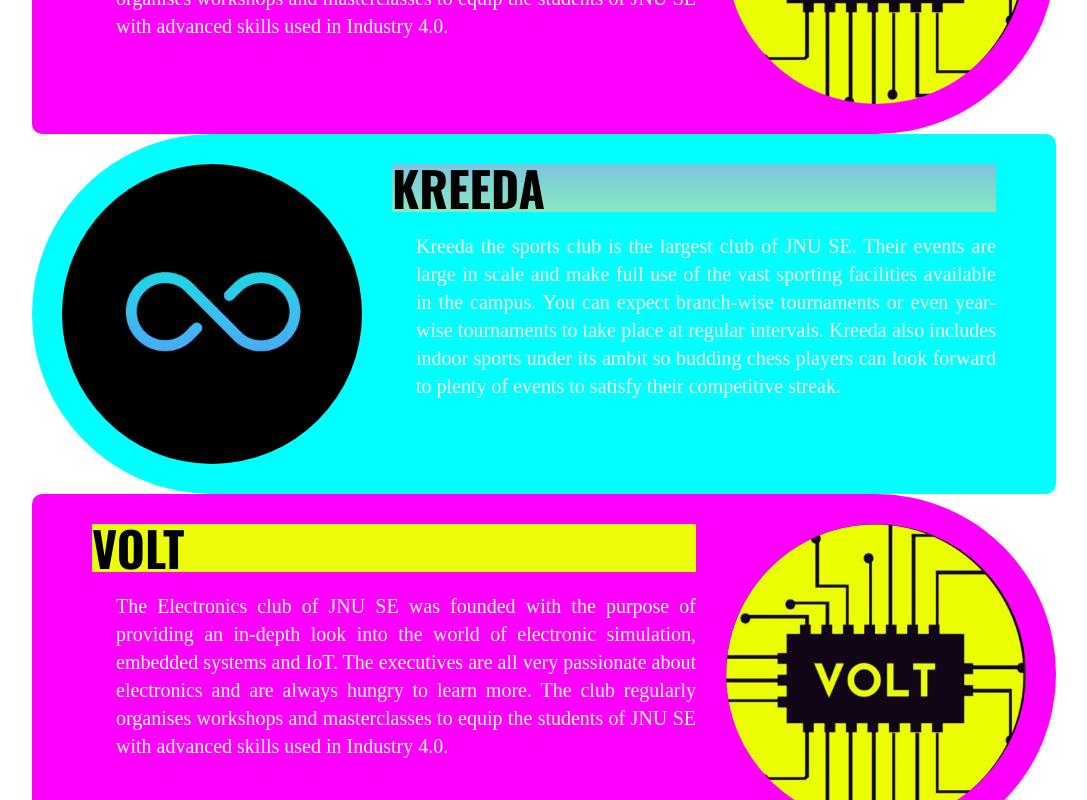
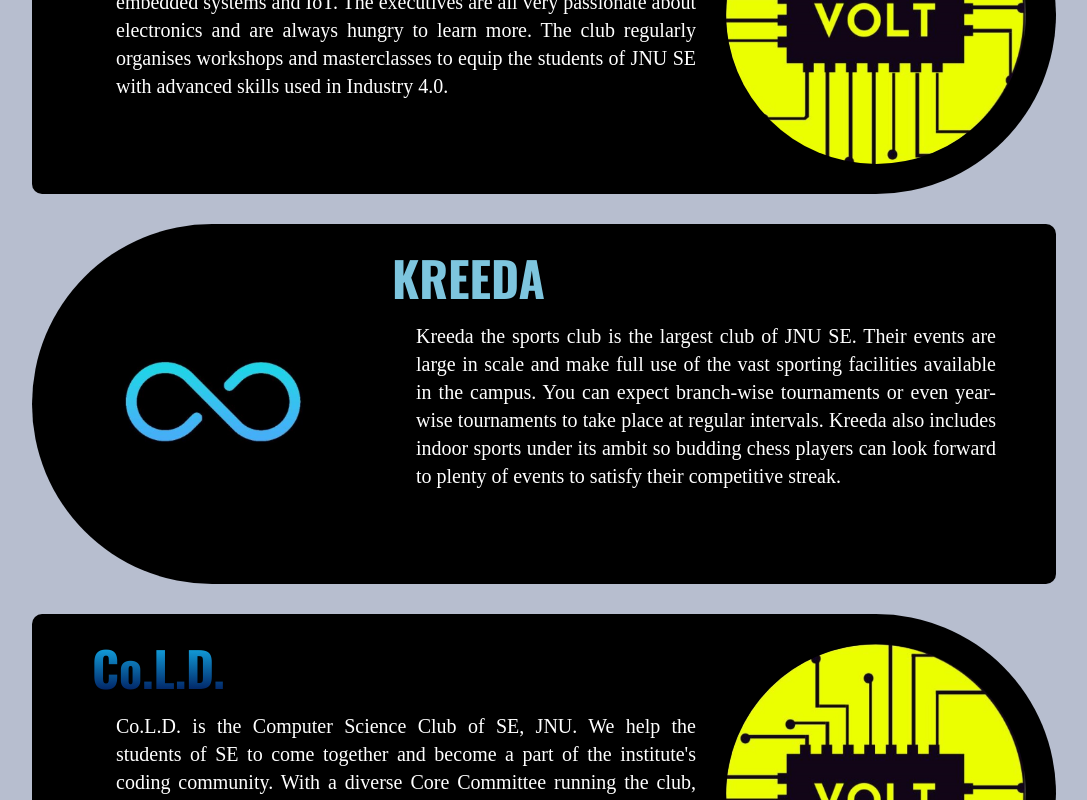
Before and after one commit to dsangule/web-feb, a Next.js app: page /clubs in a window 1280 px wide. Shown: the part 740-1540 px from the top of the page, without its empty margins (96-1183 px from the left). Built offline with nearby package versions, Linux system fonts and the light colour scheme; a web font is replaced by a local one.

Commit message:
login page created, clubs updated

```diff
--- /dev/null
+++ b/src/app/login/page.js
@@ -0,0 +1,13 @@
+import Layout from '@/components/Layout'
+import Login from '@/components/Login'
+import React from 'react'
+
+function login() {
+  return (
+    <Layout>
+        <Login />
+    </Layout>
+  )
+}
+
+export default login
--- a/src/components/Clubs/ClubItem.jsx
+++ b/src/components/Clubs/ClubItem.jsx
@@ -11,13 +11,15 @@ function ClubItem({item}) {
       flexDirection: (item.imgpos==="l")?"row":"row-reverse",
       paddingLeft: "30px",
       paddingRight: "30px",
+      marginTop: "30px",
     }}>
       <Image src={item.logosrc} height={300} width={300} className="rounded-full h-[300px] my-auto" />
       <div className="m-[30px]">
         <p className="font-oswald font-bold text-5xl mb-5"
           style={{
             background: item.color,
-
+            backgroundClip: "text",
+            color: "transparent",
           }}
         >
           {item.name}
--- a/src/components/Clubs/index.jsx
+++ b/src/components/Clubs/index.jsx
@@ -7,8 +7,8 @@ const items = [
     key: 1,
     name: "LOOP",
     desc: "We at loop have no stopping criteria, we strive for infinity. For anyone who is a part of loop, you learn how to plan and carry on with various types of development. Your time at loop will help you gain skills which will supplement you for a greater part of your course. Just like, HackJNU, first large scale event for the school of engineering, we strive to widen SoE's footprint as much as we can.",
-    color: "#45B2F7",
-    bgcolor: "#00FFFF",
+    color: "linear-gradient(183.05deg, #45B2F7 13.35%, #27E9D5 79.8%)",
+    bgcolor: "#000000",
     logosrc: "/clubs/loop.jpeg",
     imgpos: "l"
   },
@@ -17,7 +17,7 @@ const items = [
     name: "VOLT",
     desc: "The Electronics club of JNU SE was founded with the purpose of providing an in-depth look into the world of electronic simulation, embedded systems and IoT. The executives are all very passionate about electronics and are always hungry to learn more. The club regularly organises workshops and masterclasses to equip the students of JNU SE with advanced skills used in Industry 4.0.",
     color: "#EDFC08",
-    bgcolor: "#FF00FF",
+    bgcolor: "#000000",
     logosrc: "/clubs/volt.jpeg",
     imgpos: "r"
   },
@@ -25,17 +25,17 @@ const items = [
     key: 3,
     name: "KREEDA",
     desc: "Kreeda the sports club is the largest club of JNU SE. Their events are large in scale and make full use of the vast sporting facilities available in the campus. You can expect branch-wise tournaments or even year-wise tournaments to take place at regular intervals. Kreeda also includes indoor sports under its ambit so budding chess players can look forward to plenty of events to satisfy their competitive streak.",
-    color: "linear-gradient(180deg, #7DC5DE 0%, #86E8C1 100%)",
-    bgcolor: "#00FFFF",
+    color: "linear-gradient(180deg, #7DC5DE 100%, #86E8C1 100%)",
+    bgcolor: "#000000",
     logosrc: "/clubs/loop.jpeg",
     imgpos: "l"
   },
   {
     key: 4,
-    name: "VOLT",
-    desc: "The Electronics club of JNU SE was founded with the purpose of providing an in-depth look into the world of electronic simulation, embedded systems and IoT. The executives are all very passionate about electronics and are always hungry to learn more. The club regularly organises workshops and masterclasses to equip the students of JNU SE with advanced skills used in Industry 4.0.",
-    color: "#EDFC08",
-    bgcolor: "#FF00FF",
+    name: "Co.L.D.",
+    desc: "Co.L.D. is the Computer Science Club of SE, JNU. We help the students of SE to come together and become a part of the institute's coding community. With a diverse Core Committee running the club, we combine individual expertise and insight to help our members grow their professional skills.",
+    color: "linear-gradient(180deg, #13AAE6 0%, #012061 100%)",
+    bgcolor: "#000000",
     logosrc: "/clubs/volt.jpeg",
     imgpos: "r"
   },
@@ -45,8 +45,8 @@ function Clubs() {
   return (
     <>
       <Header/>
-      <div>
-        <div className="mx-[10%] my-[5%]">
+      <div className="bg-[#B7BECF]">
+        <div className="mx-[10%] py-[5%]">
           {items.map((item)=>(
             <ClubItem key={item.key} item={item}/>
           ))}
--- a/src/components/LandingPage/index.jsx
+++ b/src/components/LandingPage/index.jsx
@@ -1,7 +1,12 @@
+"use client";
+
+import { Button } from "antd";
 import Header from "../Header";
 import Image from "next/image";
+import { useRouter } from "next/navigation";
 
 function LandingPage() {
+  const router = useRouter();
   return (
     <div className="bg-[url('/LP-bg.jpeg')] bg-cover bg-no-repeat bg-center h-screen flex-col overflow-hidden">
       <div className="bg-gradient-to-b from-[#A7BDDCA0] to-[#B7BECF] h-48 -skew-y-2 -translate-y-20">
@@ -10,7 +15,10 @@ function LandingPage() {
         </div>
       </div>
       <Image src={'/JNU-says-LP.svg'} width={500} height={500} className="align-middle m-auto max-w-[80%]"/>
-      RLord bohot bada bakchod hai
+      <center>
+        RLord bohot bada bakchod hai<br/>
+        <Button type="default" className="bg-gray-500" onClick={()=>{router.push('/login')}}>Login</Button>
+      </center>
       <div className="bg-gradient-to-b from-[#878866a0] to-[#545744a0] h-24 w-full fixed bottom-0">
         <div className="flex my-auto mx-auto pt-7 w-fit max-w-[50vw] justify-center">
           <Image src={'/LinkedIn.svg'} width={50} height={50} className="mx-4 max-w-[20%]" />
--- /dev/null
+++ b/src/components/Login/index.jsx
@@ -0,0 +1,13 @@
+import React from 'react'
+import Header from '../Header'
+
+function Login() {
+  return (
+    <div>
+        <Header />
+        Login
+    </div>
+  )
+}
+
+export default Login
```
